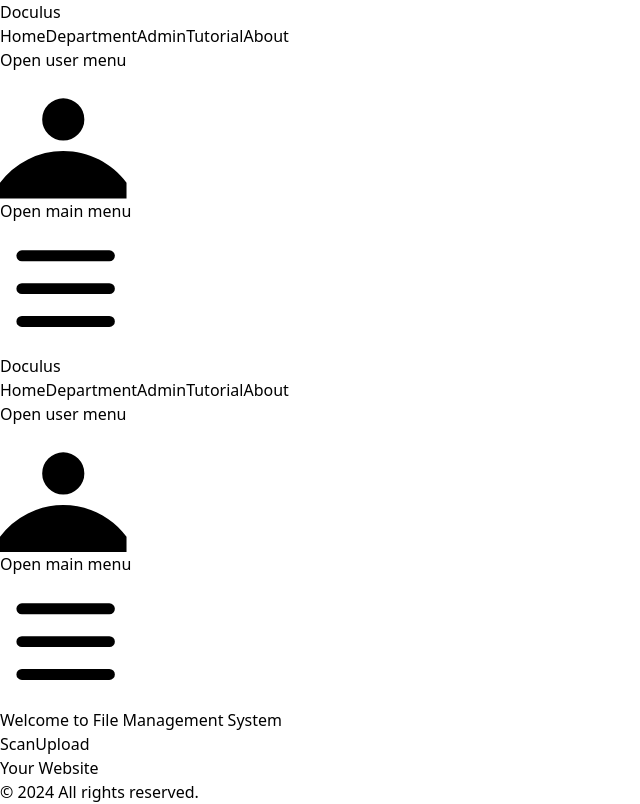
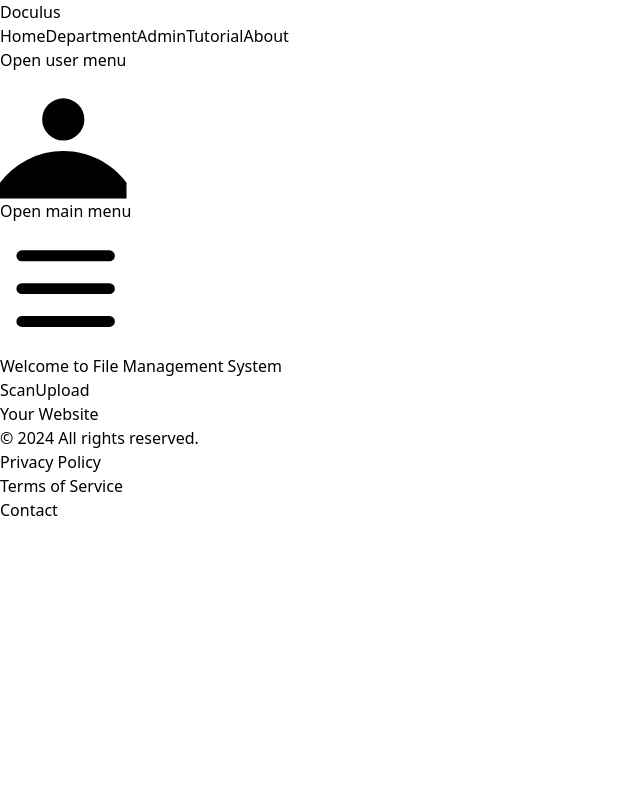
Before and after one commit to Takhlees/FYP, a Next.js app: page /home in a window 1280 px wide. Shown: the top 804 px of the page, without its empty margins (0-640 px from the left). Built offline with nearby package versions, Linux system fonts and the light colour scheme; no server answers.

Commit message:
change password api

```diff
--- a/components/Home.jsx
+++ b/components/Home.jsx
@@ -23,7 +23,7 @@
     )} </div>) :
     (
       <div className="flex flex-col min-h-screen">
-      <Navbar />
+      {/* <Navbar /> */}
        <div className="flex-grow w-full flex flex-col items-center p-8">
       <h1 className="text-3xl font-bold text-center text-gray-800 mb-6">Welcome to File Management System</h1>
        <div className="flex gap-4">
@@ -42,7 +42,7 @@
    </div>
 
      </div>
-     <Footer />
+     {/* <Footer /> */}
      </div>
     )}
 
```
Also changed, not shown: pages/home.jsx (+0 -17 lines).
